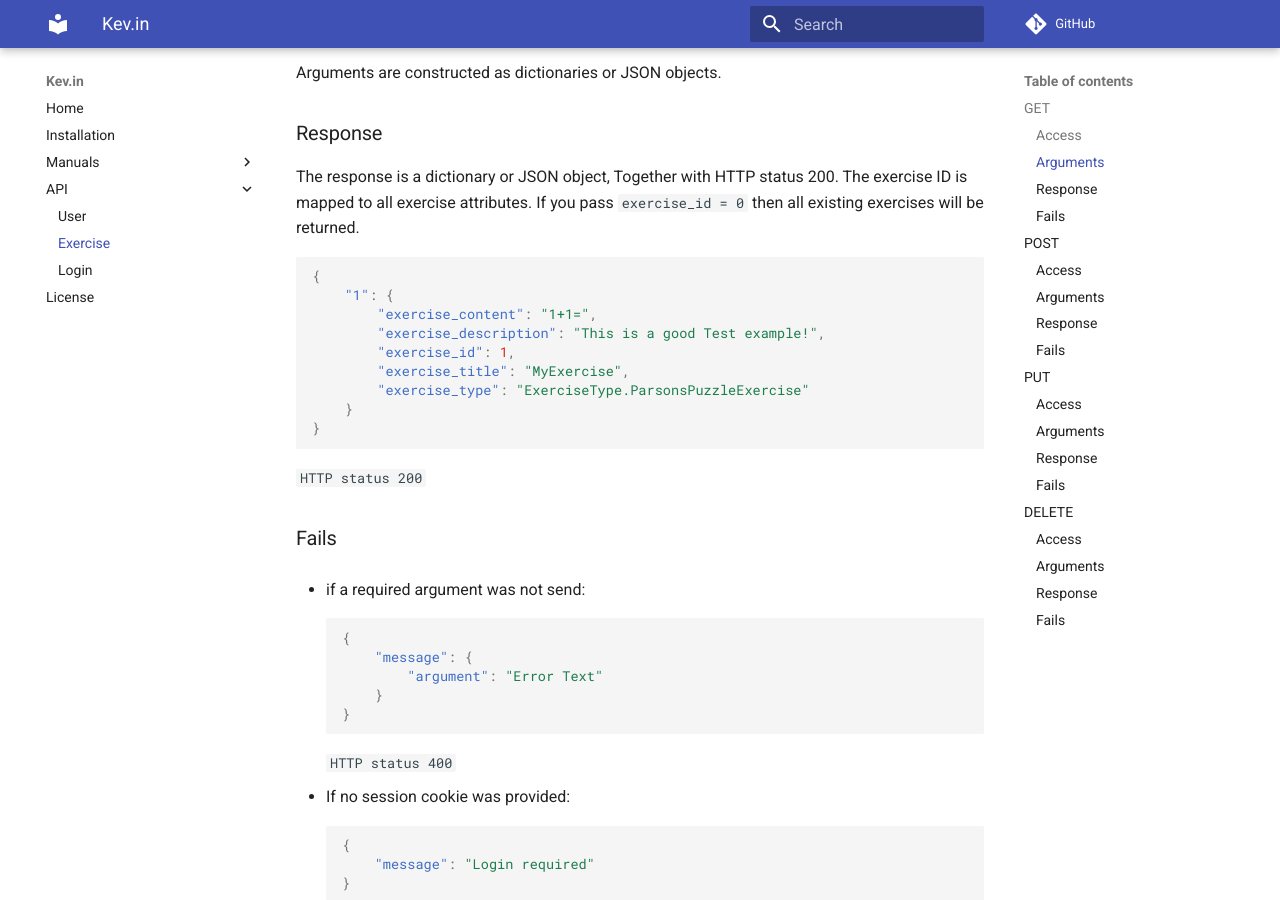
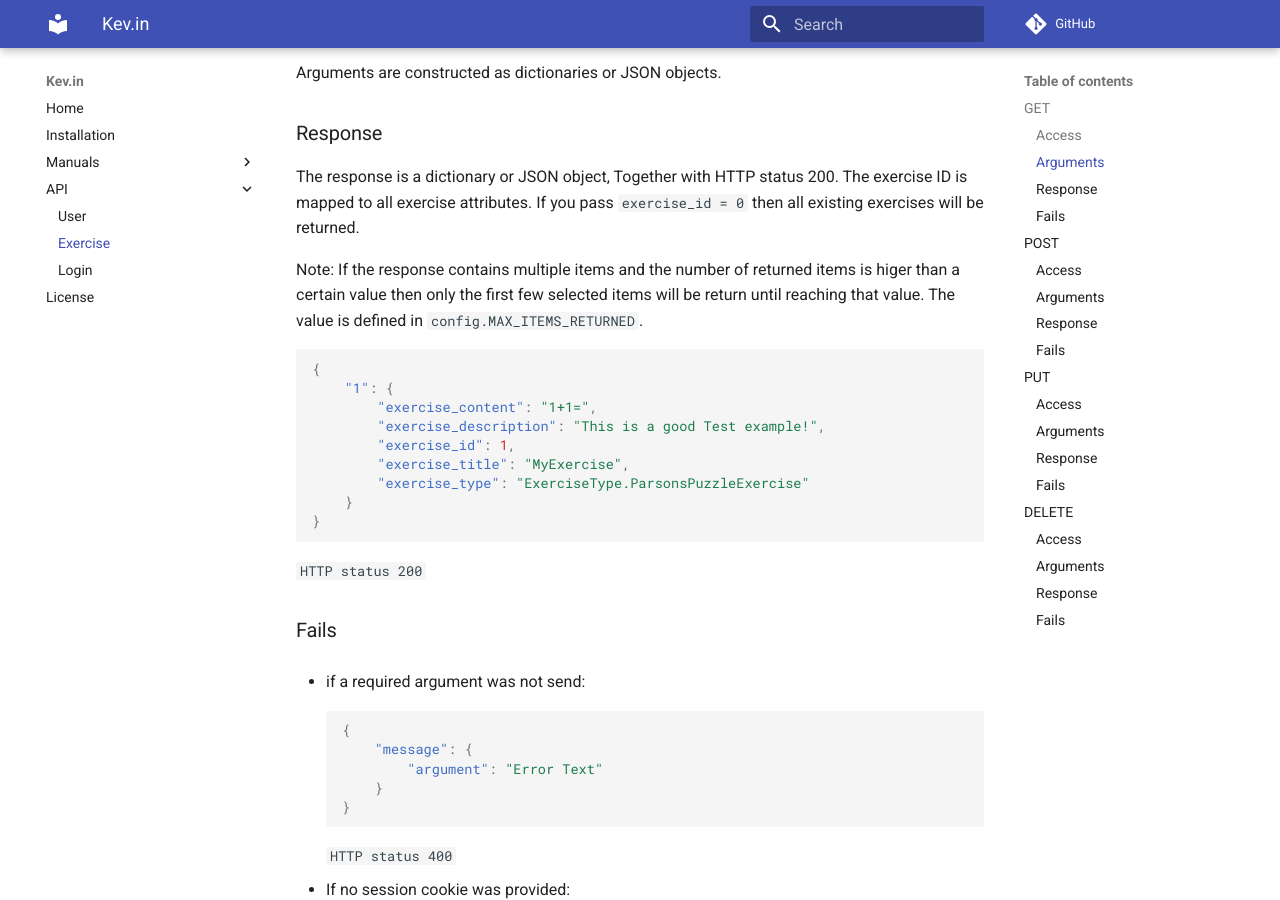
Before and after one commit to mlinke-ai/kev_in, an MkDocs documentation site: the page built from docs/api/exercise.md, in a window 1280 px wide and 900 px high, scrolled down 1474 px. Built offline with MkDocs 1.6.1 and Material for MkDocs 9.7.7, drawn with Linux system fonts in a browser that asks for light colours; comment, search, counter and statistics services are not loaded.

Commit message:
added note on MAX_ITEMS_RETURNED

````diff
--- a/docs/api/exercise.md
+++ b/docs/api/exercise.md
@@ -63,6 +63,8 @@ Arguments are constructed as dictionaries or JSON objects.
 ### Response
 
 The response is a dictionary or JSON object, Together with HTTP status 200. The exercise ID is mapped to all exercise attributes. If you pass `exercise_id = 0` then all existing exercises will be returned.
+
+Note: If the response contains multiple items and the number of returned items is higer than a certain value then only the first few selected items will be return until reaching that value. The value is defined in `config.MAX_ITEMS_RETURNED`.
 
 ```JSON
 {
````
